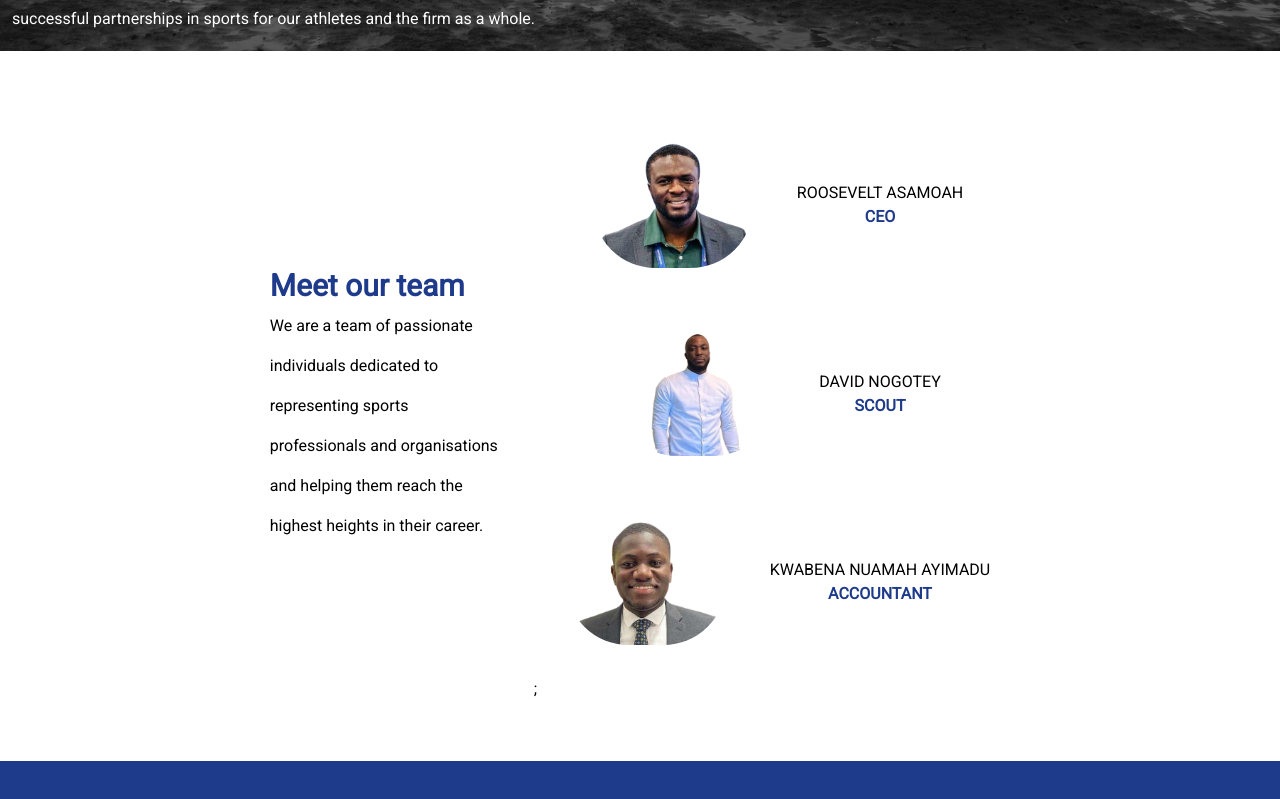
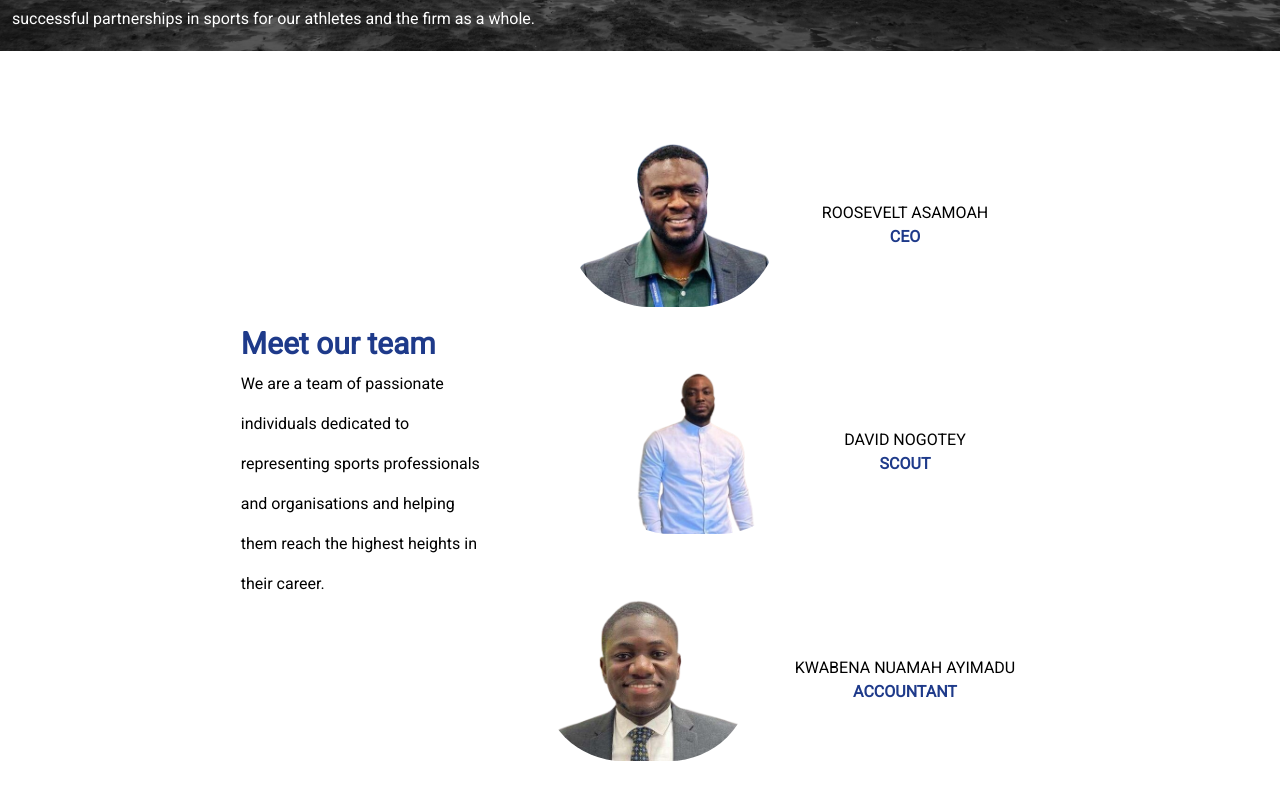
Before and after one commit to williamgyamfik/espm_landing_page, a Next.js app: page / in a window 1280 px wide. Shown: the part 1740-2539 px from the top of the page. Built offline with nearby package versions, Linux system fonts and the light colour scheme.

Commit message:
edited team component

```diff
--- a/app/page.jsx
+++ b/app/page.jsx
@@ -60,7 +60,7 @@ export default function Home() {
       </section>
 
       <section
-        className="relative flex items-center justify-center h-min-0 bg-parallax bg-fixed bg-cover overflow-no-scroll opacity-100 "
+        className="relative flex items-center justify-center -z-10 h-min-0 bg-parallax bg-fixed bg-cover overflow-no-scroll opacity-100 "
         id="about"
       >
         <div className="absolute inset-0 bg-black opacity-25"></div>
--- a/components/TeamCard.jsx
+++ b/components/TeamCard.jsx
@@ -5,7 +5,7 @@ const TeamCard = ({ teamMembers, i }) => {
   return (
     <>
       <div className="min-h-0 m-5 flex justify-center flex-wrap items-center  p-5 text-black">
-        <div className=" p-3 w-64 ">
+        <div className=" p-2 w-64 ">
           <h1 className="text-3xl   text-blue-900 leading-10 font-bold">
             Meet our team
           </h1>
@@ -22,7 +22,7 @@ const TeamCard = ({ teamMembers, i }) => {
                 <Image
                   className="rounded-full overflow-hidden p-5 m-3"
                   src={teamMember.image}
-                  width="200"
+                  width="250"
                 />
                 <div className="p-3 ">
                   <p className="uppercase ">{teamMember.name}</p>
```
